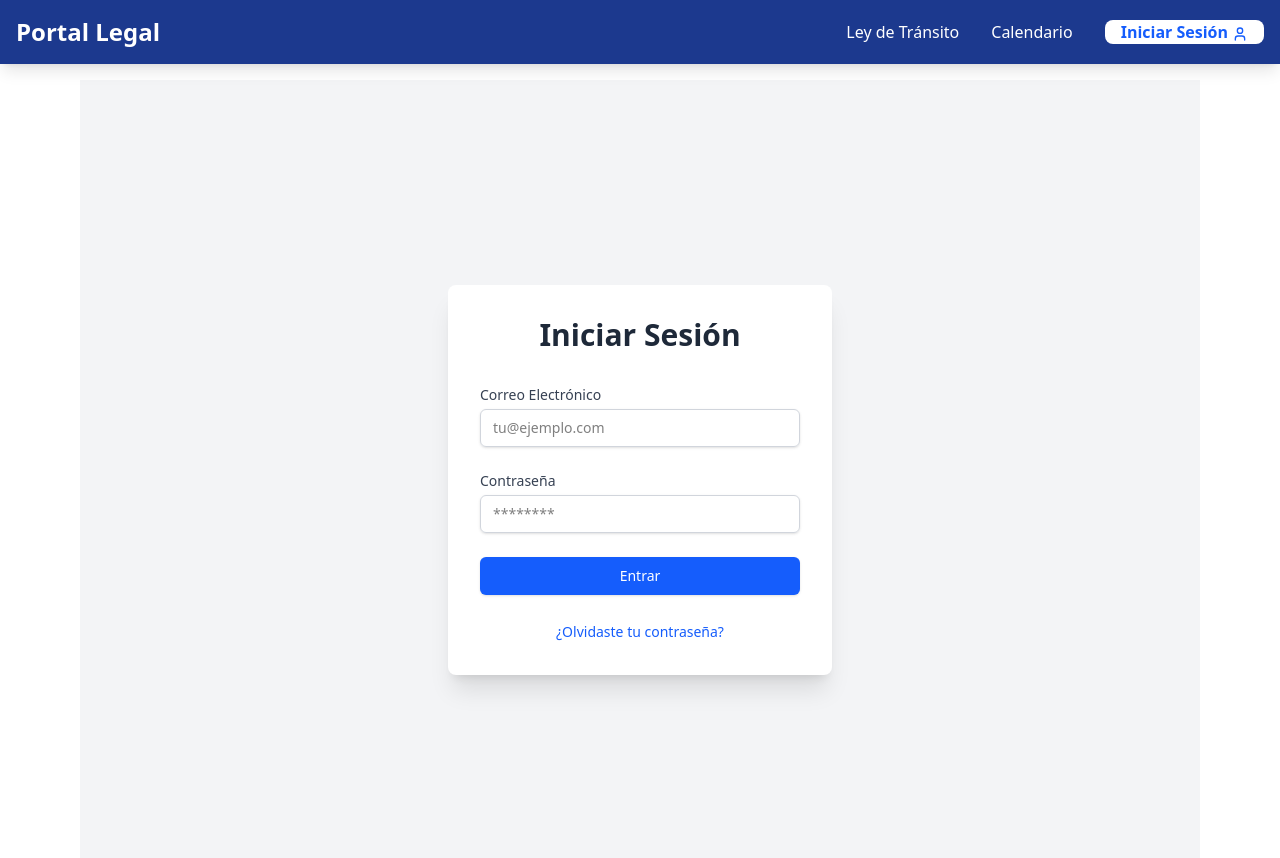
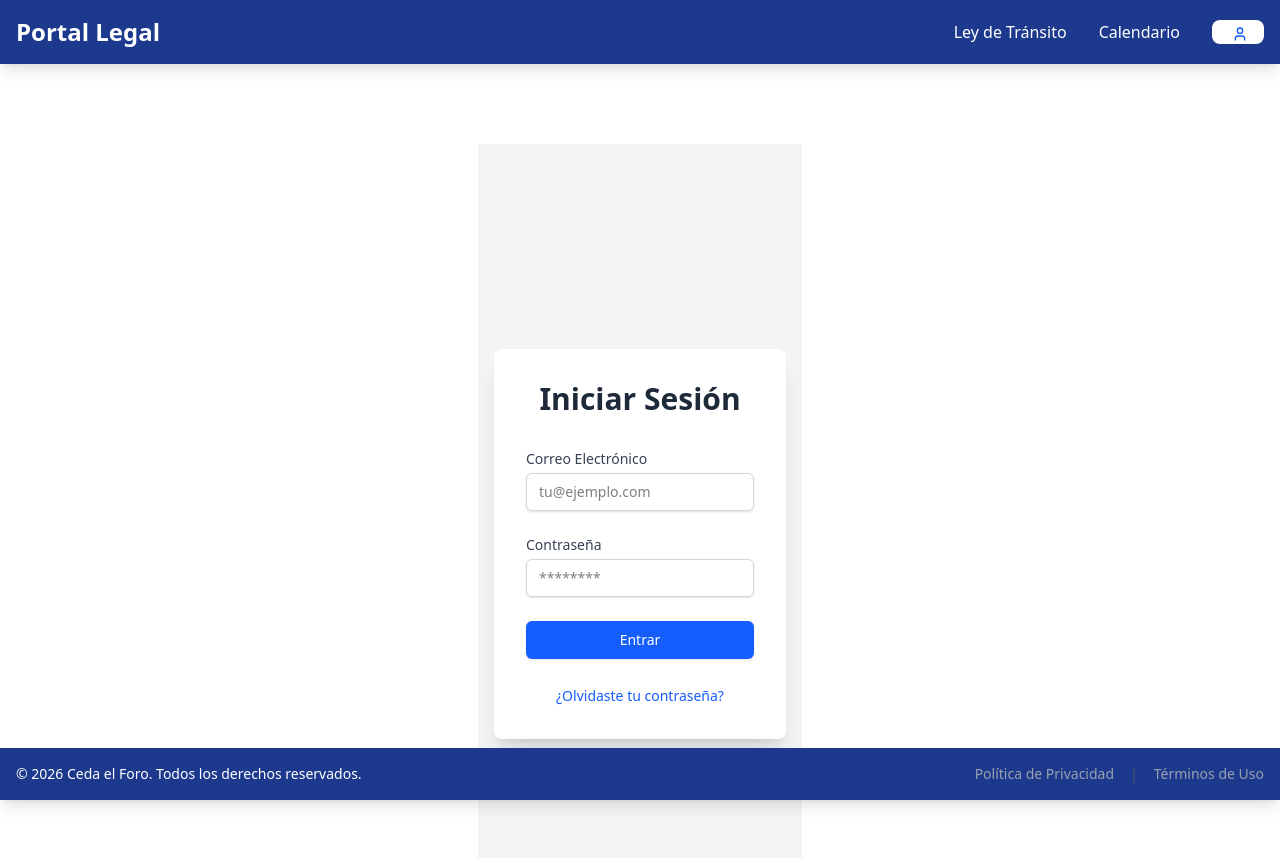
Before and after one commit to David-Dev7777/CedaElForo, a React app in the folder frontend/: page /login in a window 1280 px wide. Shown: the top 858 px of the page. Built offline with nearby package versions, Linux system fonts and the light colour scheme; the HTML template or start-up script is replaced by a standard one.

Commit message:
Agrego componentes Carousel, Footer y Card; modifico App.jsx

```diff
--- a/frontend/src/App.jsx
+++ b/frontend/src/App.jsx
@@ -9,12 +9,26 @@ import  {NavMenu} from'./page/menu.jsx';
 // Asume que Calendario contiene el DatePickerDropdown
 import Calendario from './page/calendario.jsx';
 import Registro from './page/Registro.jsx'
+import Carousel from './components/Carousel.jsx';
+import Footer from './components/Footer.jsx';
+
+const myImages = [
+  "https://articulo.mercadolibre.cl/MLC-615387026-ley-de-transito-sexta-edicion-editorial-juridica-de-chile-_JM",
+  "https://www.dercocenter.cl/noticias/guia-de-las-principales-senales-de-transito-en-chile",
+  "https://gruasams.cl/leyes/nuevas-leyes-de-transito-en-chile/"
+];
 
 // --- Componente simple para el Home ---
 const Home = () => (
   <div className="p-10 text-center bg-white min-h-[calc(100vh-64px)]">
     <h1 className="text-3xl font-bold mb-4 text-gray-800">Bienvenido al Portal Legal</h1>
     <p className="text-gray-600 mb-6">Navega a la sección que deseas visitar.</p>
+
+    {/* Aquí insertamos el componente Carousel */}
+    <div className="mb-10">
+      <Carousel images={myImages} autoSlide={true} autoSlideInterval={5000} />
+    </div>
+
     <Link
       to="/ley-transito"
       className="text-white bg-blue-600 px-4 py-2 rounded-lg shadow-md hover:bg-blue-700 transition duration-150 ease-in-out font-semibold"
@@ -27,7 +41,7 @@ const Home = () => (
 const mainNavLinks = [
     { to: "/ley-transito", label: "Ley de Tránsito", isButton: false },
     { to: "/calendario", label: "Calendario", isButton: false },
-    { to: "/login", label: "Iniciar Sesión", isButton: true , icon: User, User},
+    { to: "/login",  isButton: true , icon: User},
 ]
 
 const loginNavLinks = [
@@ -39,11 +53,12 @@ const loginNavLinks = [
 export function App() {
   return (
     <BrowserRouter>
+    <div className="flex flex-col min-h-screen gap-8">
       {/* Barra de navegación optimizada */}
       <NavMenu title="Portal Legal" links={mainNavLinks} />
 
       {/* Definición de Rutas */}
-      <main className="max-w-6xl mx-auto p-4">
+      <main className="max-w-6xl mx-auto p-4 pb-20 min-h-screen mt-8">
         <Routes>
           <Route path="/" element={<Home />} />
           <Route path="/ley-transito" element={<VisorLey />} />
@@ -52,6 +67,11 @@ export function App() {
           <Route path="/registro" element={<Registro />} />
         </Routes>
       </main>
+
+      {/* Footer con nombre de la empresa */}
+      <Footer nombreEmpresa="Ceda el Foro" className="mt-12" />
+
+      </div>
     </BrowserRouter>
   );
 }
--- /dev/null
+++ b/frontend/src/components/Carousel.jsx
@@ -0,0 +1,98 @@
+import React, { useState, useEffect } from 'react';
+import { ChevronLeft, ChevronRight, Circle } from 'lucide-react'; // Iconos para la navegación
+
+// Datos de ejemplo para el carrusel
+const defaultImages = [
+   "https://images.unsplash.com/photo-1507525428034-b723cf961d3e",
+  "https://images.unsplash.com/photo-1491553895911-0055eca6402d",
+  "https://images.unsplash.com/photo-1500530855697-b586d89ba3ee"
+];
+
+const Carousel = ({
+  images = defaultImages, // Array de URLs de imágenes
+  autoSlide = true,      // Deslizamiento automático
+  autoSlideInterval = 3000 // Intervalo en ms para el auto-deslizamiento
+}) => {
+  const [currentIndex, setCurrentIndex] = useState(0);
+
+  // Función para ir a la imagen anterior
+  const prevSlide = () => {
+    setCurrentIndex((prevIndex) =>
+      prevIndex === 0 ? images.length - 1 : prevIndex - 1
+    );
+  };
+
+  // Función para ir a la imagen siguiente
+  const nextSlide = () => {
+    setCurrentIndex((prevIndex) =>
+      prevIndex === images.length - 1 ? 0 : prevIndex + 1
+    );
+  };
+
+  // Efecto para el auto-deslizamiento
+  useEffect(() => {
+  if (!autoSlide) return;
+
+  const slideInterval = setInterval(() => {
+    setCurrentIndex((prevIndex) =>
+      prevIndex === images.length - 1 ? 0 : prevIndex + 1
+    );
+  }, autoSlideInterval);
+
+  return () => clearInterval(slideInterval);
+}, [autoSlide, autoSlideInterval, images.length]);
+
+  return (
+    <div className="relative w-full max-w-3xl mx-auto overflow-hidden rounded-lg shadow-xl group">
+      {/* Contenedor de las imágenes */}
+      <div
+        className="flex transition-transform ease-out duration-500"
+        style={{ transform: `translateX(-${currentIndex * 100}%)` }}
+      >
+        {images.map((image, index) => (
+          <div key={index} className="min-w-full shrink-0 flex justify-center items-center bg-gray-100">
+  <img
+    src={image}
+    alt={`Slide ${index + 1}`}
+    className="full h-64 object-contain"
+  />
+</div>
+        ))}
+      </div>
+
+      {/* Botones de navegación (solo visibles al pasar el ratón en escritorio) */}
+      <div className="absolute inset-0 flex items-center justify-between p-4 opacity-0 group-hover:opacity-100 transition-opacity duration-300">
+        <button
+          onClick={prevSlide}
+          className="p-2 rounded-full bg-black/50 text-white hover:bg-black/70 transition-colors"
+        >
+          <ChevronLeft size={30} />
+        </button>
+        <button
+          onClick={nextSlide}
+          className="p-2 rounded-full bg-black/50 text-white hover:bg-black/70 transition-colors"
+        >
+          <ChevronRight size={30} />
+        </button>
+      </div>
+
+      {/* Indicadores de navegación (bolitas) */}
+      <div className="absolute bottom-4 left-0 right-0 flex justify-center space-x-2">
+        {images.map((_, index) => (
+          <button
+            key={index}
+            onClick={() => setCurrentIndex(index)}
+            className={`
+              p-1 rounded-full bg-white transition-all
+              ${index === currentIndex ? 'bg-opacity-100' : 'bg-opacity-50'}
+            `}
+          >
+            <Circle size={10} fill={index === currentIndex ? 'white' : 'transparent'} />
+          </button>
+        ))}
+      </div>
+    </div>
+  );
+};
+
+export default Carousel;
--- /dev/null
+++ b/frontend/src/components/Footer.jsx
@@ -0,0 +1,50 @@
+import React from 'react';
+
+// Define el componente Footer con una prop para el nombre de la empresa
+const Footer = ({ nombreEmpresa }) => {
+  // Obtenemos el año actual
+  const currentYear = new Date().getFullYear();
+
+  return (
+    // <footer className="...">
+    // bg-gray-900: Fondo oscuro (casi negro)
+    // text-white: Texto blanco
+    // w-full: Ancho completo
+    // p-4: Padding de 1rem en todos los lados
+    // fixed bottom-0: Fija el footer en la parte inferior de la ventana
+    // shadow-lg: Agrega una sombra
+    <footer className="bg-blue-900 text-white w-full p-4 fixed bottom-0 shadow-lg z-10">
+
+      {/* Contenedor del contenido */}
+      <div className="max-w-7xl mx-auto flex flex-col md:flex-row justify-between items-center text-sm">
+
+        {/* Sección de Copyright */}
+        <p className="mb-2 md:mb-0 text-center md:text-left">
+          &copy; {currentYear} {nombreEmpresa || 'Mi Aplicación'}.
+          Todos los derechos reservados.
+        </p>
+
+        {/* Navegación del Footer */}
+        <nav className="space-x-4">
+          <a
+            href="/politica-privacidad"
+            // text-gray-400: Enlaces de color gris claro
+            // hover:text-white: Se vuelven blancos al pasar el mouse
+            className="text-gray-400 hover:text-white transition duration-300"
+          >
+            Política de Privacidad
+          </a>
+          <span className="text-gray-600">|</span>
+          <a
+            href="/terminos-uso"
+            className="text-gray-400 hover:text-white transition duration-300"
+          >
+            Términos de Uso
+          </a>
+        </nav>
+      </div>
+    </footer>
+  );
+};
+
+export default Footer;
```
Also changed, not shown: frontend/src/components/card.jsx (added).
